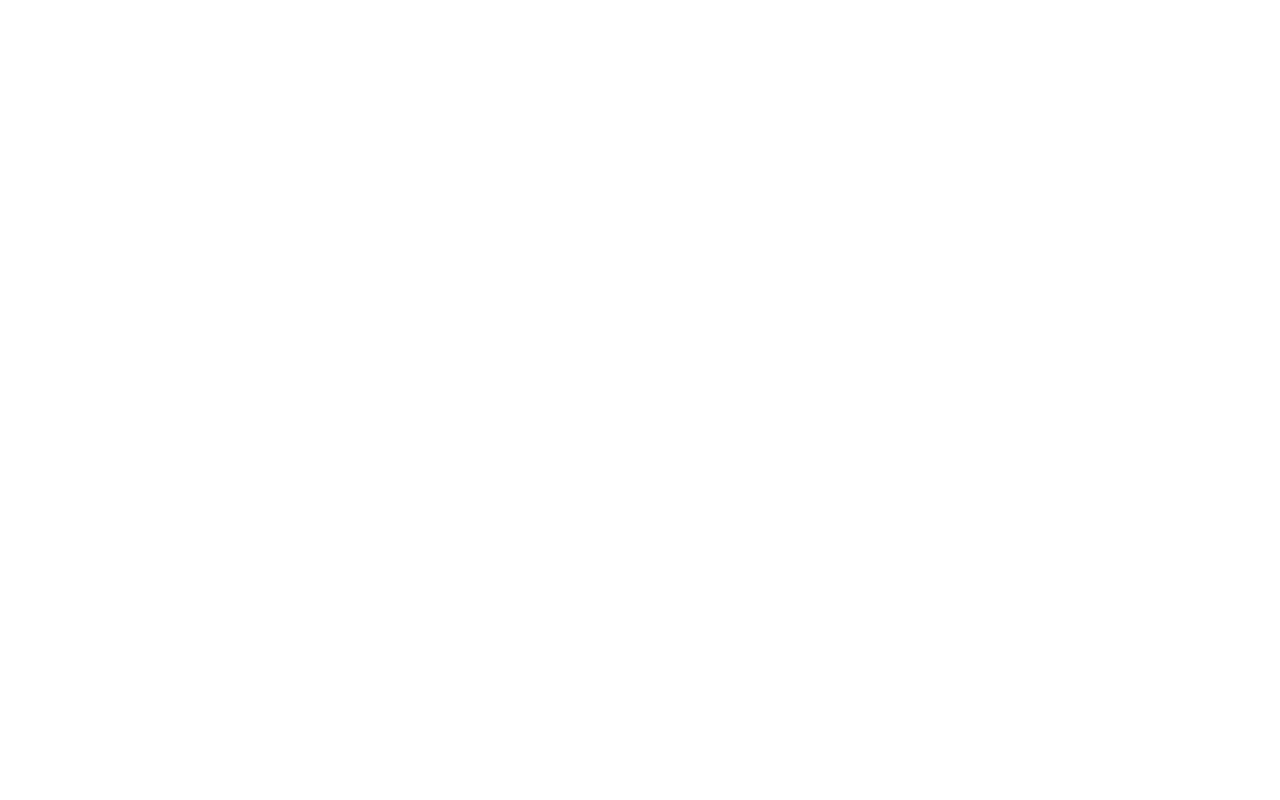
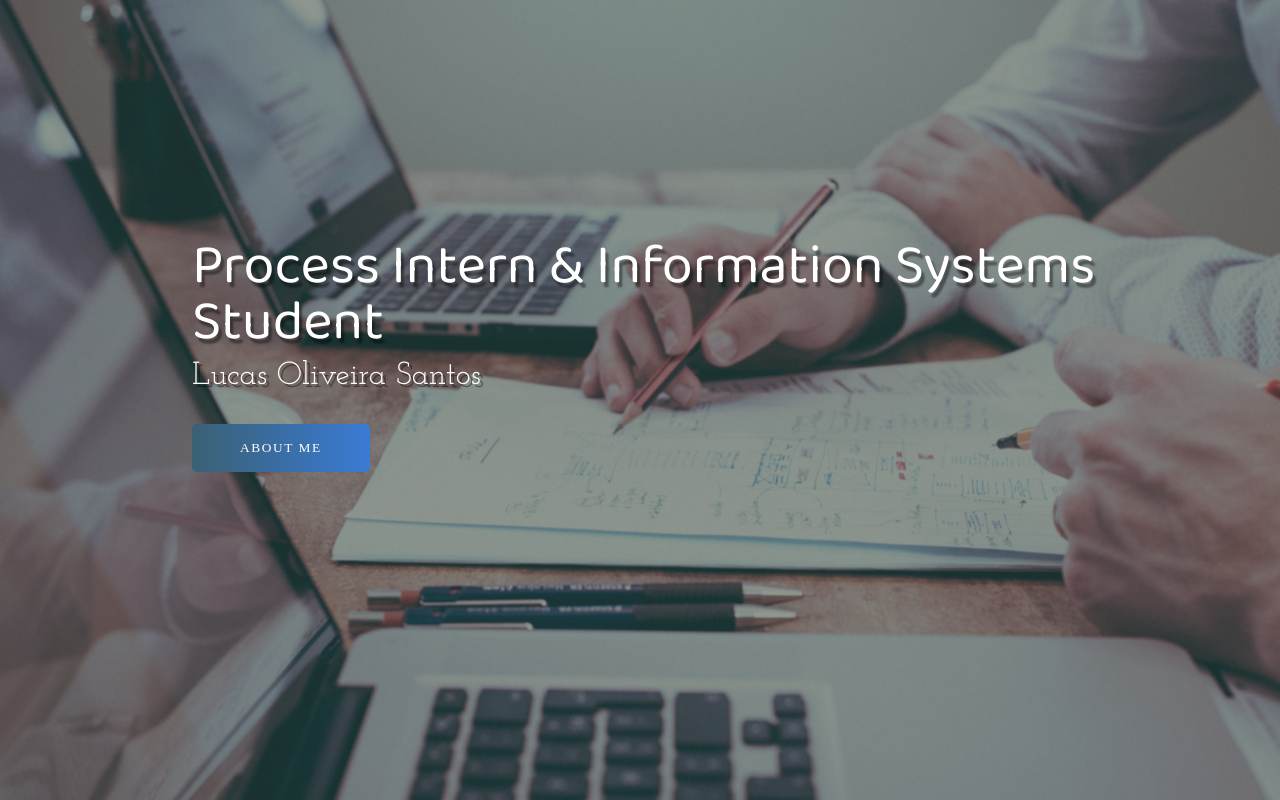
Before and after one commit to lucasolivsantos/pagina-portfolio, a plain HTML site: page index.html in a window 1280 px wide. Drawn offline with Linux system fonts and the light colour scheme.

Commit message:
:package: Header

```diff
--- a/index.html
+++ b/index.html
@@ -4,9 +4,24 @@
     <meta charset="UTF-8">
     <meta name="viewport" content="width=device-width, initial-scale=1.0">
     <link rel="stylesheet" href="style.css">
+    <link rel="apple-touch-icon" sizes="180x180" href="/imagens/apple-touch-icon.png">
+    <link rel="icon" type="image/png" sizes="32x32" href="/imagens/favicon-32x32.png">
+    <link rel="icon" type="image/png" sizes="16x16" href="/imagens/favicon-16x16.png">
+    <link rel="manifest" href="/site.webmanifest">
     <title>Lucas Oliveira</title>
 </head>
 <body>
-
+    <div class="container">
+        <header>
+            <div class="img-wrapper">
+                <img src="/imagens/bg.jpg" alt="">
+            </div>
+            <div class="banner">
+                <h1>Process Intern & Information Systems Student</h1>
+                <p>Lucas Oliveira Santos</p>
+                <button>About me</button>
+            </div>
+        </header>
+    </div>
 </body>
 </html>
--- a/style.css
+++ b/style.css
@@ -1,2 +1,97 @@
 @import url('https://fonts.googleapis.com/css2?family=Baloo+Da+2:wght@400;500;600;700&family=Josefin+Slab:ital,wght@0,300;0,400;0,600;0,700;1,300;1,400;1,600&family=Mulish:ital,wght@0,400;0,500;1,400&display=swap');
 @import url("https://cdnjs.cloudflare.com/ajax/libs/font-awesome/5.15.2/css/all.min.css");
+
+*{
+    margin: 0;
+    padding: 0;
+}
+
+header{
+    width: 100%;
+    height: 100vh;
+    overflow: hidden;
+    position: relative;
+}
+
+.img-wrapper{
+    width: 100%;
+    height: 100%;
+    overflow: hidden;
+    background-color: rgba(0,0,0,0.8);
+}
+
+.img-wrapper img{
+    width: 100%;
+    height: 100%;
+    object-fit: cover;
+    opacity: 0.5;
+    animation: zoom 25s;
+}
+
+@keyframes zoom{
+    0%{
+        transform: scale(1.3);
+    }
+    100%{
+        transform: scale(1);
+    }
+}
+
+.banner{
+    position: absolute;
+    top: 30%;
+    left: 15%;
+}
+
+.banner h1{
+    color: #ffffff;
+    font-size: 3.5rem;
+    font-family: "Baloo Da 2", serif;
+    font-weight: 300;
+    text-shadow: .2rem .3rem 2px rgba(0,0,0, .4);
+    line-height: 3.5rem;
+    margin-bottom: 0.5rem;
+    opacity: 0;
+    animation: moveBanner 1s 0.5s forwards;
+}
+
+.banner p{
+    font-family: "Josefin Slab", serif;
+    color: #fff;
+    font-size: 2rem;
+    font-weight: 500;
+    text-shadow: .2rem .2rem rgba(0,0,0, .4);
+    margin-bottom: 2rem;
+    opacity: 0;
+    animation: moveBanner 1s 0.7s forwards;
+}
+
+.banner button{
+    font-family: "Muli", serif;
+    color: #fff;
+    text-transform: uppercase;
+    letter-spacing: .1rem;
+    background: #3a7bd5;
+    background: -webkit-linear-gradient(to right, #3a6073, #3a7bd5);
+    background: linear-gradient(to right, #3a6073, #3a7bd5);
+    padding: 1rem 3rem;
+    border: none;
+    border-radius: 5px;
+    cursor: pointer;
+    opacity: 0;
+    animation: moveBanner 1s 0.9s forwards;
+}
+
+@keyframes moveBanner{
+    0%{
+        transform: translateY(10rem) rotateY(-30deg);
+    }
+    100%{
+        transform: translateY(0) rotateY(0);
+        opacity: 1;
+    }
+}
+
+.banner button:hover{
+    opacity: 0.8;
+}
```
Also changed, not shown: imagens/android-chrome-192x192.png (renamed from android-chrome-192x192.png), imagens/android-chrome-512x512.png (renamed from android-chrome-512x512.png), imagens/apple-touch-icon.png (renamed from apple-touch-icon.png), imagens/bg.jpg (added), imagens/favicon-16x16.png (renamed from favicon-16x16.png), imagens/favicon-32x32.png (renamed from favicon-32x32.png), site.webmanifest, 1 other file.
